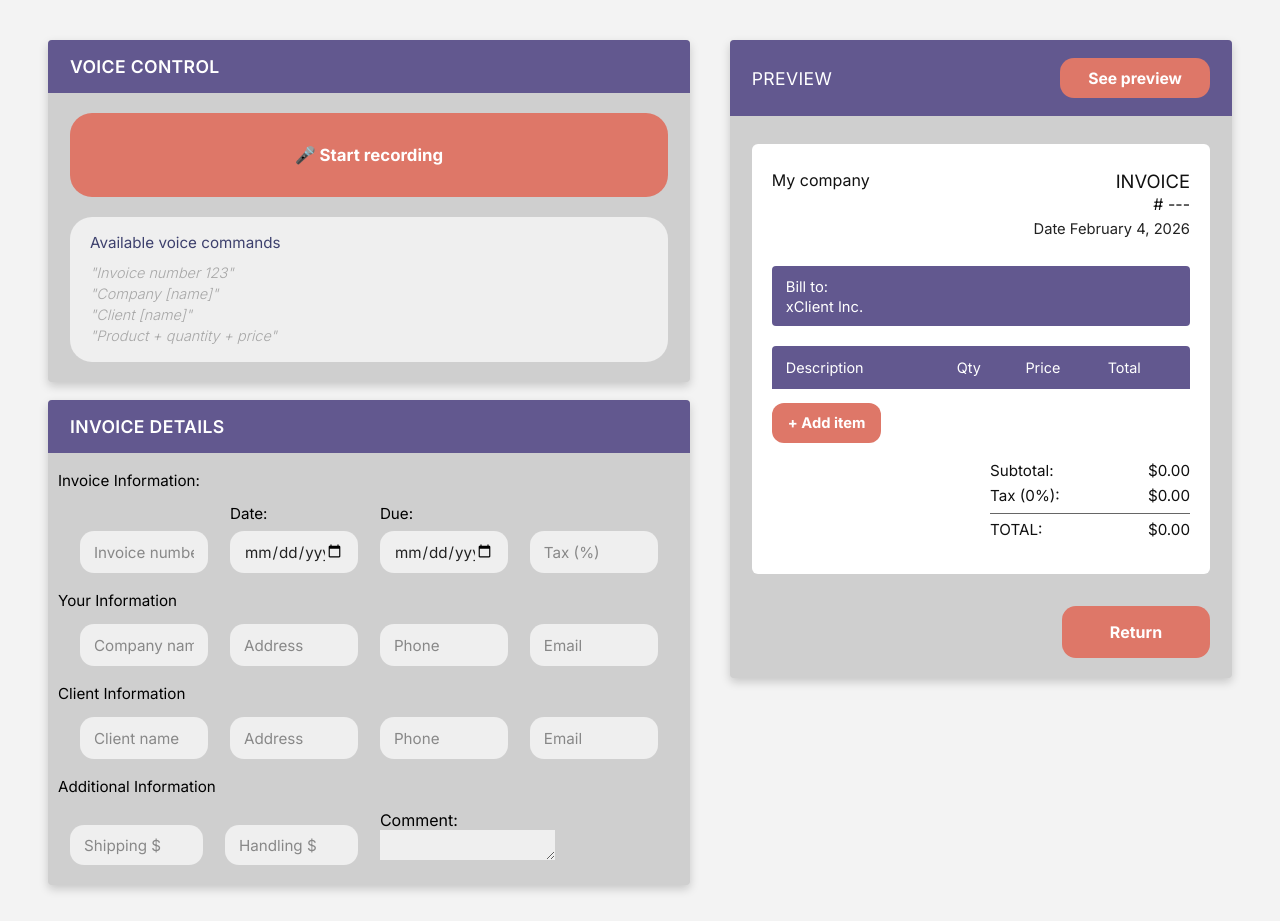
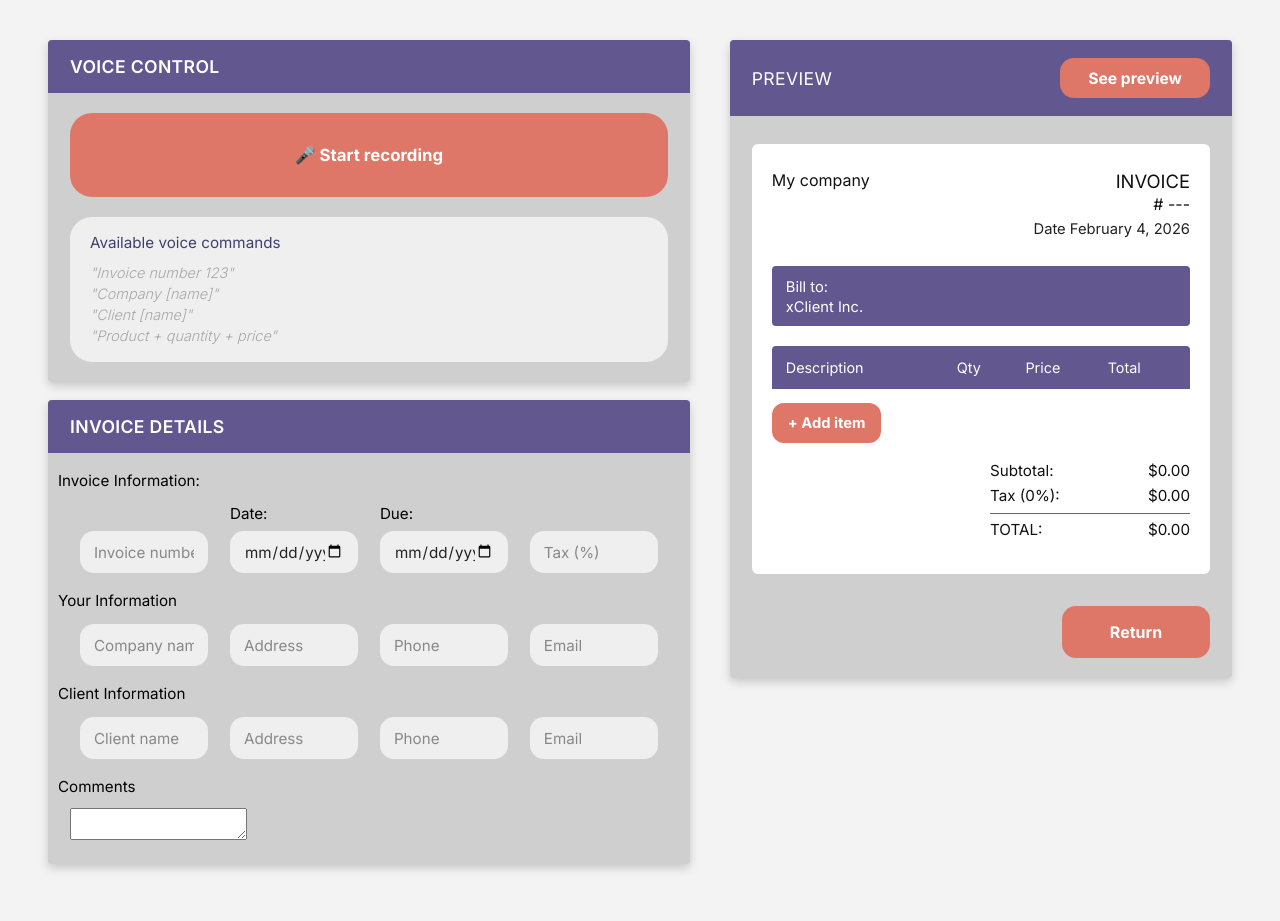
Before and after one commit to CtglzzML/in-Voice-project, a plain HTML site: page pages/create_invoice.html in a window 1280 px wide. After the commit the page ends 900 px from the top, so only its background shows below. Drawn offline with Linux system fonts and the light colour scheme.

Commit message:
removed extraneous fields, left only comment field

```diff
--- a/css/create_invoice.css
+++ b/css/create_invoice.css
@@ -113,21 +113,10 @@
   margin-bottom: 18px;
   align-items: end;
 }
-
-.grid-top-aligned {
-  display: grid;
-  grid-template-columns: repeat(4, minmax(0, 1fr));
-  gap: 12px 22px;
-  margin-top: 14px;
-  margin-bottom: 18px;
-  align-items: start;
-
-  color: black;
-}
-.grid-top-aligned input {
-  margin-top: 1em;
-}
-.grid-top-aligned textarea {
+.grid textarea {
+    width: 200px;
+    height: 7em;
+    text-align: left;
     background: #efefef;
     border: none;
 }
--- a/pages/create_invoice.html
+++ b/pages/create_invoice.html
@@ -66,15 +66,10 @@
           <input id="client-email" type="email" placeholder="Email">
         </div>
 
-        <h4>Additional Information</h4>
+        <h4>Comments</h4>
         <div class="grid-top-aligned">
-          <input id="" type="number" placeholder="Shipping $">
-          <input id="" type="number" placeholder="Handling $">
-          <label>
-            Comment:
-            <textarea id="comment" class="" placeholder="">
-            </textarea>
-          </label>
+          <textarea id="comment" class="" placeholder="">
+          </textarea>
         </div>
       </div>
 
```
